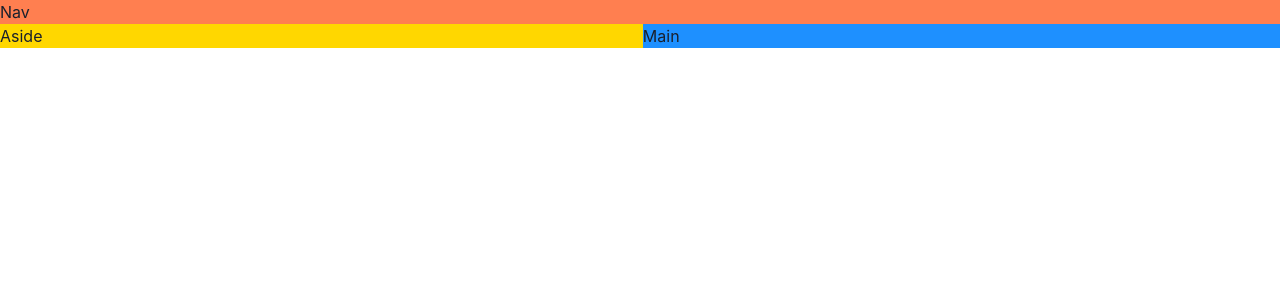
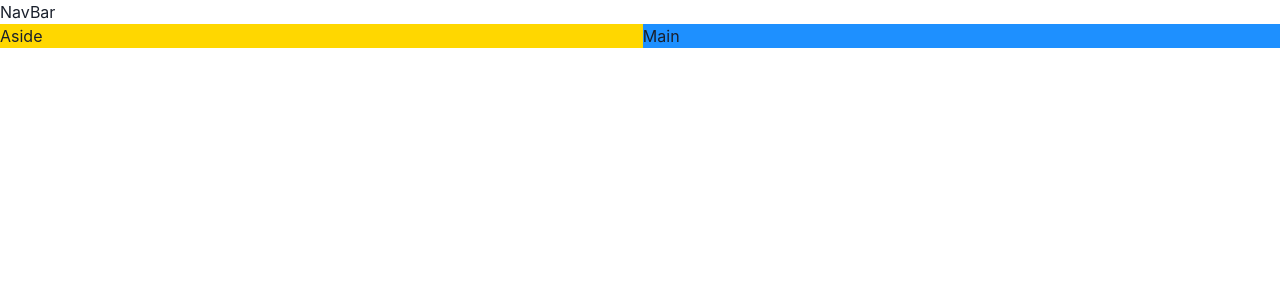
Before and after one commit to lqfeng2022/clip-hub, a React (Vite) app: page / in a window 1280 px wide. Shown: the top 300 px of the page. Built offline with nearby package versions, Linux system fonts and the light colour scheme.

Commit message:
build a navbar

```diff
--- a/src/App.tsx
+++ b/src/App.tsx
@@ -1,6 +1,5 @@
-import { useState } from 'react'
-// import './App.css'
 import { Grid, GridItem, Show } from '@chakra-ui/react'
+import NavBar from './components/NavBar'
 
 function App() {
   return (
@@ -9,7 +8,9 @@
         base: `'nav' 'main'`,
         lg: `'nav nav' 'aside main'`,
       }}>
-      <GridItem area='nav' bg='coral'>Nav</GridItem>
+      <GridItem area='nav'>
+        <NavBar/>
+      </GridItem>
       <Show above='lg'>
         <GridItem area='aside' bg='gold'>Aside</GridItem>
       </Show>
--- /dev/null
+++ b/src/components/NavBar.tsx
@@ -0,0 +1,11 @@
+import { HStack, Text } from '@chakra-ui/react';
+
+const NavBar = () => {
+  return (
+    <HStack>
+      <Text>NavBar</Text>
+    </HStack>
+  );
+};
+
+export default NavBar;
```
